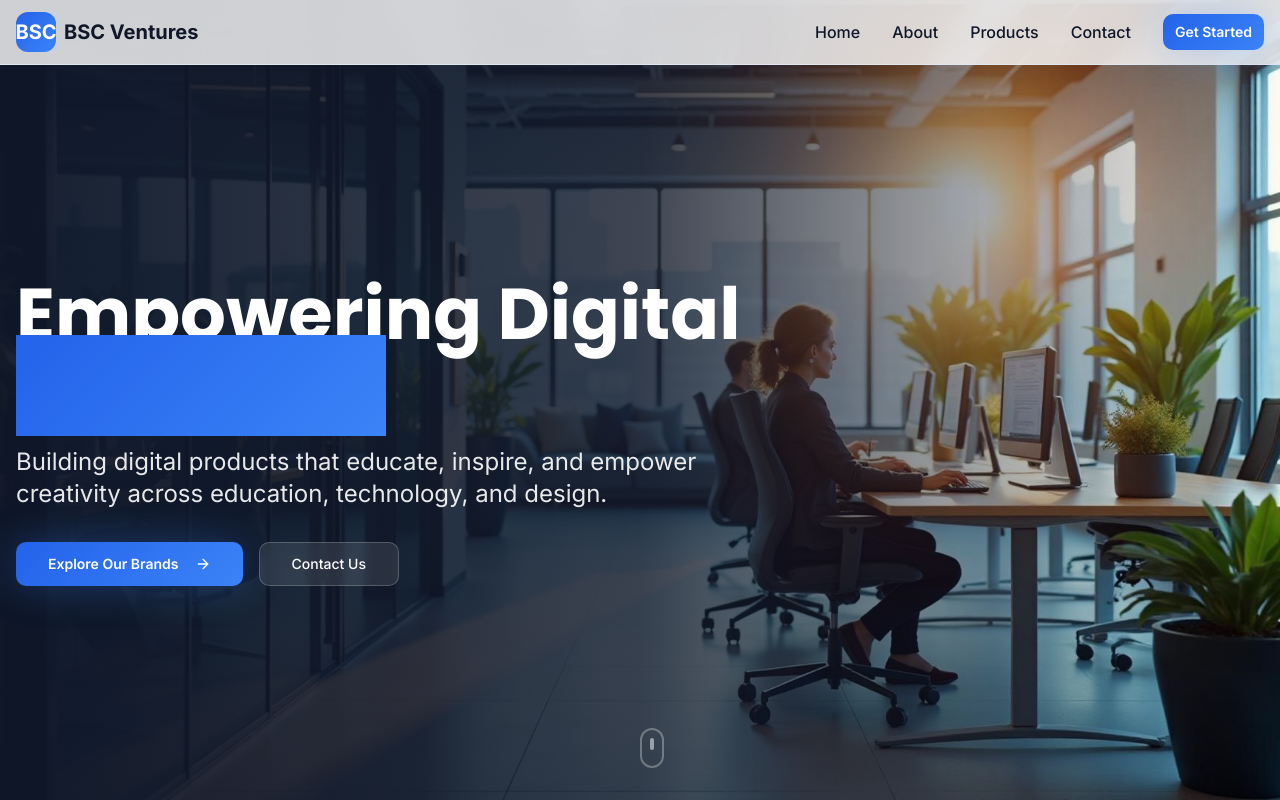
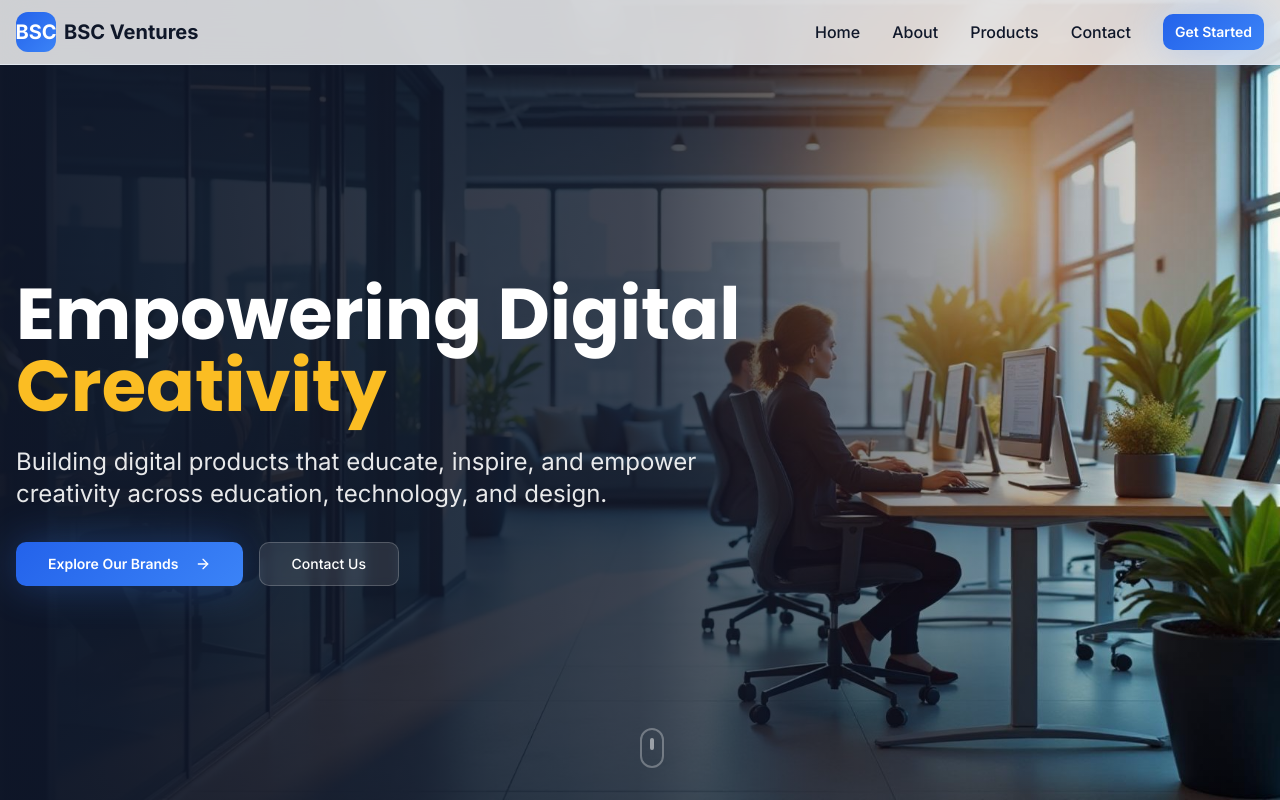
Before and after one commit to BeABrand/ventures-nexus-hub, a React (Vite) app: page / in a window 1280 px wide. Shown: the top 800 px of the page. Built offline with nearby package versions, Linux system fonts and the light colour scheme; the HTML template or start-up script is replaced by a standard one.

Commit message:
Fix text visibility issues
The blue UI was hiding text elements marked with asterisks on multiple pages. This commit ensures that text within these elements is now visible and correctly displayed.

```diff
--- a/src/pages/About.tsx
+++ b/src/pages/About.tsx
@@ -20,7 +20,7 @@ const About = () => {
         <div className="container mx-auto px-4">
           <div className="max-w-3xl mx-auto text-center animate-fade-in-up">
             <h1 className="text-5xl md:text-6xl font-bold mb-6">
-              About <span className="text-gradient">BSC Ventures</span>
+              About <span className="text-primary">BSC Ventures</span>
             </h1>
             <p className="text-xl text-muted-foreground">
               We're on a mission to merge innovation, education, and artistry
--- a/src/pages/Contact.tsx
+++ b/src/pages/Contact.tsx
@@ -35,7 +35,7 @@ const Contact = () => {
         <div className="container mx-auto px-4">
           <div className="max-w-3xl mx-auto text-center animate-fade-in-up">
             <h1 className="text-5xl md:text-6xl font-bold mb-6">
-              Get In <span className="text-gradient">Touch</span>
+              Get In <span className="text-primary">Touch</span>
             </h1>
             <p className="text-xl text-muted-foreground">
               Have a question or want to work together? We'd love to hear from you.
--- a/src/pages/Home.tsx
+++ b/src/pages/Home.tsx
@@ -73,7 +73,7 @@ const Home = () => {
           <div className="max-w-3xl animate-fade-in-up">
             <h1 className="text-5xl md:text-7xl font-bold mb-6 text-primary-foreground">
               Empowering Digital{" "}
-              <span className="text-gradient bg-gradient-to-r from-primary-glow to-gold bg-clip-text">
+              <span className="text-gold">
                 Creativity
               </span>
             </h1>
--- a/src/pages/Products.tsx
+++ b/src/pages/Products.tsx
@@ -71,7 +71,7 @@ const Products = () => {
         <div className="container mx-auto px-4">
           <div className="max-w-3xl mx-auto text-center animate-fade-in-up">
             <h1 className="text-5xl md:text-6xl font-bold mb-6">
-              Our <span className="text-gradient">Products</span>
+              Our <span className="text-primary">Products</span>
             </h1>
             <p className="text-xl text-muted-foreground">
               Explore our diverse portfolio of digital products designed to educate,
```
